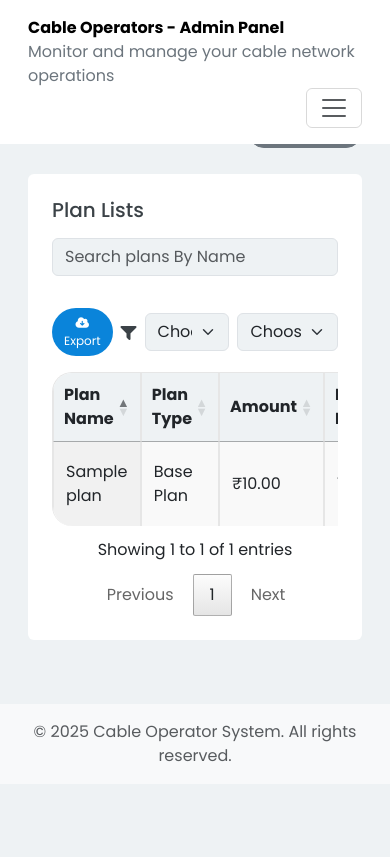
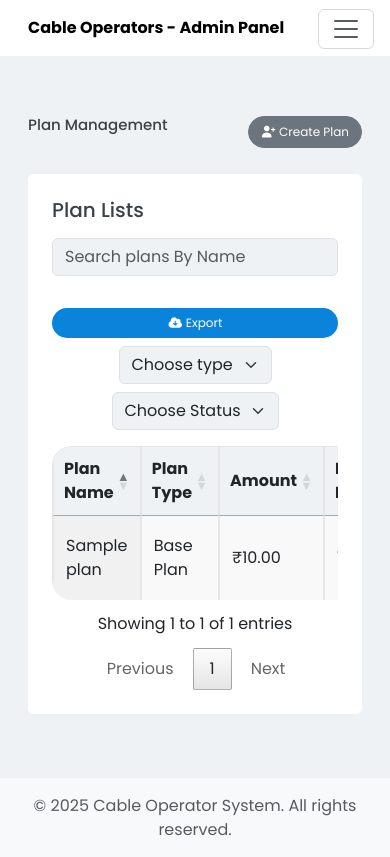
Before and after one commit to developer-tvc/Cable-Operator-Platform, a Django app: page /plans/plans/ in a window 390 px wide. Shown: the top 857 px of the page. Run offline with Django 3.2, Linux system fonts and the light colour scheme; tables that the repository leaves empty hold one stand-in row (values such as "Sample post"); some libraries are stand-ins or nearby versions.

Commit message:
Modified changes

```diff
--- a/static/css/main.css
+++ b/static/css/main.css
@@ -5,7 +5,12 @@
   padding: 0px;
   margin: 0px;
 }
-
+.mobile-header{position:relative}
+.navbar-toggler {
+    position: absolute;
+    right: 0;
+    top: -7px;
+}
 .font-lg {
   font-size: 30px;
 }
@@ -68,8 +73,10 @@
   color: #08ae7f;
   padding: 8px;
   border-radius: 20px;
- font-size: 12px;
- font-weight: bold;
+  font-size: 11px;
+  display:flex;
+  align-items:center
+  font-weight: bold;
 }
 .inactive-badge {
   background-color: #fff2dd;
@@ -77,8 +84,13 @@
   color: #e4930f;
   border-radius: 20px;
   padding: 8px;
- font-size: 12px;
- font-weight: bold;
+  font-size: 11px;
+  display:flex;
+  align-items:center
+  font-weight: bold;
+}
+table.dataTable th.dt-type-numeric, table.dataTable th.dt-type-date, table.dataTable td.dt-type-numeric, table.dataTable td.dt-type-date {
+    text-align: left;
 }
 
 .pending-badge {
@@ -87,8 +99,10 @@
   color: #fe4d2e;
   border-radius: 20px;
   padding: 8px;
-font-size: 10px;
-font-weight: bold;  font-size: 12px;
+  font-weight: bold;
+  font-size: 11px;
+  display:flex;
+  align-items:center
 }
 
 .btn-success {
@@ -549,3 +563,13 @@ table.dataTable > tbody > tr > th, table.dataTable > tbody > tr > td {
     width: 100%;
   }
 }
+
+@media(max-width:540px){
+.filters-button-section{
+ flex-direction:column;
+}
+.export-btn{width:100%}
+.export-btn a{width:100%}
+.filter-icon{display:none!important;}
+.plan-status-type{width:100%!important;}
+}
--- a/templates/includes/navbar.html
+++ b/templates/includes/navbar.html
@@ -1,10 +1,10 @@
 {% load static %}
 <nav class="navbar navbar-expand-lg bg-white p-3 mb-3 fixed-top">
-        <div class="container-fluid">
+        <div class="container-fluid mobile-header">
             <div>
                 <a href="http://" class="text-black navbar-brand fw-bold text-decoration-none logo-font">Cable Operators
                     - Admin Panel</a>
-                <p class="text-secondary mb-0">Monitor and manage your cable network operations</p>
+<!--                <p class="text-secondary mb-0">Monitor and manage your cable network operations</p>-->
             </div>
 
             <button type="button" class="navbar-toggler ms-auto" data-bs-toggle="collapse" data-bs-target="#navbar">
--- a/templates/plans/plan-management.html
+++ b/templates/plans/plan-management.html
@@ -23,7 +23,7 @@
           <input type="text" name="search" placeholder="Search plans By Name" class="form-control search-box"
             value="{{ search }}">
         </form>
-        <div class="d-flex gap-2 align-items-center align-items-center">
+        <div class="d-flex gap-2 align-items-center filters-button-section">
           <div class="export-btn">
             <a href="?export=xlsx{% if status %}&status={{ status }}{% endif %}{% if type %}&type={{ type }}{% endif %}{% if search %}&search={{ search }}{% endif %}"
               class="btn btn-primary">
@@ -32,9 +32,9 @@
           </div>
 
           <div class="d-flex gap-2 align-items-center">
-            <i class="fa-solid fa-filter text-gray"></i>
+            <i class="fa-solid fa-filter text-gray filter-icon"></i>
             <form method="get" class="d-inline">
-              <select name="type" class="form-select bg-light-blue" onchange="this.form.submit()">
+              <select name="type" class="form-select bg-light-blue plan-status-type" onchange="this.form.submit()">
                 <option value="">Choose type</option>
                 <option value="base" {% if type == 'base' %}selected{% endif %}>Base Plan</option>
                 <option value="add_on" {% if type_filter == 'add_on' %}selected{% endif %}>Add-On Plan
@@ -44,7 +44,7 @@
           </div>
           <div>
             <form method="get" class="d-inline">
-              <select name="status" class="form-select bg-light-blue" onchange="this.form.submit()">
+              <select name="status" class="form-select bg-light-blue plan-status-type" onchange="this.form.submit()">
                 <option value="">Choose Status</option>
                 <option value="active" {% if status == 'active' %}selected{% endif %}>Active</option>
                 <option value="inactive" {% if status == 'inactive' %}selected{% endif %}>Inactive
```
Also changed, not shown: apps/dashboard/views.py (+10 -2 lines), templates/payments/razorpay_checkout.html (+9 -2 lines).
